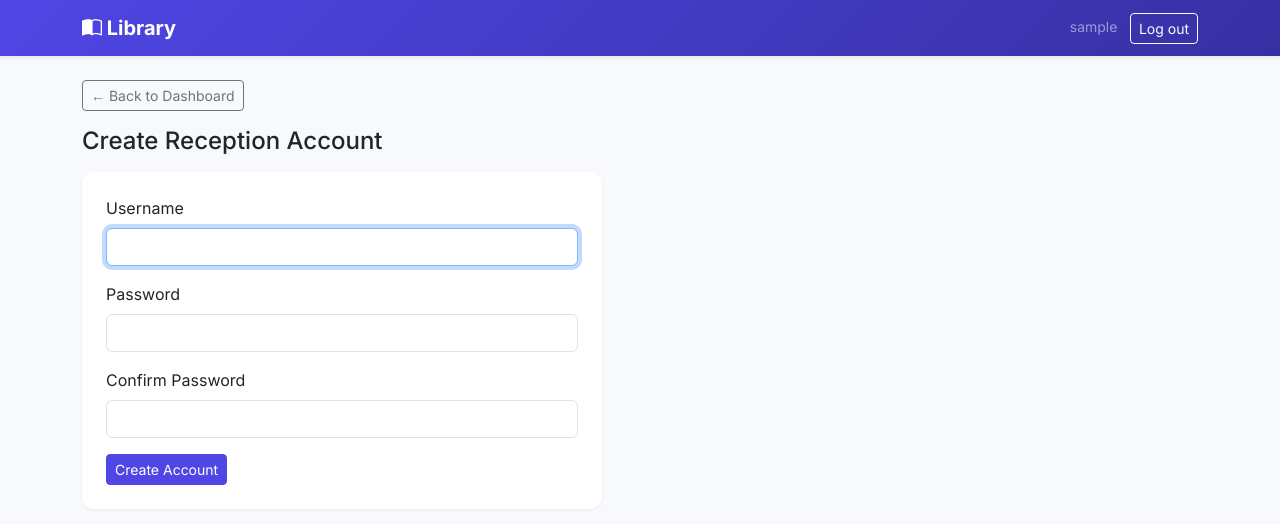
After one commit to sadad-kadery/library-management, a Django app: page /manager/create-reception/ in a window 1280 px wide. The commit adds this page. Shown: the top 524 px of the page. Run offline with Django 5.2, Linux system fonts and the light colour scheme; the visitor is signed in with stand-in values (Sample User, id 1).

Commit message:
Changing pssword feeature added and manager can create reception accounts

```diff
--- /dev/null
+++ b/circulation/templates/circulation/create_reception_account.html
@@ -0,0 +1,24 @@
+{% extends 'circulation/base.html' %}
+{% block title %}Create Reception Account{% endblock %}
+{% block content %}
+<a href="{% url 'manager_dashboard' %}" class="btn btn-outline-secondary btn-sm mb-3">&larr; Back to Dashboard</a>
+<h1 class="h4 mb-3">Create Reception Account</h1>
+<div class="card p-4" style="max-width:520px;">
+    <form method="post">
+        {% csrf_token %}
+        <div class="mb-3">
+            <label class="form-label" for="username">Username</label>
+            <input type="text" id="username" name="username" class="form-control" required autofocus>
+        </div>
+        <div class="mb-3">
+            <label class="form-label" for="password">Password</label>
+            <input type="password" id="password" name="password" class="form-control" required>
+        </div>
+        <div class="mb-3">
+            <label class="form-label" for="confirm_password">Confirm Password</label>
+            <input type="password" id="confirm_password" name="confirm_password" class="form-control" required>
+        </div>
+        <button type="submit" class="btn btn-primary btn-sm">Create Account</button>
+    </form>
+</div>
+{% endblock %}
--- a/circulation/templates/circulation/reception_dashboard.html
+++ b/circulation/templates/circulation/reception_dashboard.html
@@ -35,6 +35,12 @@
                 <a href="{% url 'manage_fines' %}" class="btn btn-primary btn-sm">Manage Fines</a>
             </div></div>
         </div>
+        <div class="col-12 col-md-4">
+            <div class="card h-100"><div class="card-body">
+                <h5 class="card-title">Change Password</h5>
+                <a href="{% url 'password_change' %}" class="btn btn-primary btn-sm">Change Password</a>
+            </div></div>
+        </div>
     </div>
 
 {% endblock %}
--- a/circulation/views.py
+++ b/circulation/views.py
@@ -5,6 +5,8 @@ from datetime import timedelta
 
 from django.contrib import messages
 from django.contrib.auth import login as auth_login
+from django.contrib.auth.models import Group, User
+from django.contrib.auth.views import PasswordChangeView
 from django.contrib.auth.decorators import login_required, user_passes_test
 from django.contrib.auth.forms import AuthenticationForm
 from django.contrib.auth.mixins import LoginRequiredMixin, UserPassesTestMixin
@@ -16,7 +18,7 @@ from django.urls import reverse_lazy
 from django.utils import timezone
 from django.utils.decorators import method_decorator
 from django.views.decorators.cache import never_cache
-from django.views.generic import ListView, CreateView, UpdateView, DeleteView
+from django.views.generic import ListView, CreateView, UpdateView, DeleteView, TemplateView
 
 from catalog.models import Item, Book, Music, Toy
 from .forms import BorrowForm, ReturnForm
@@ -223,6 +225,47 @@ def is_manager(user):
 
 
 @never_cache
+@login_required(login_url='/manager/login/')
+@user_passes_test(is_manager, login_url='/manager/login/')
+def create_reception_account(request):
+    if request.method == 'POST':
+        username = request.POST.get('username', '').strip()
+        password = request.POST.get('password', '')
+        confirm_password = request.POST.get('confirm_password', '')
+
+        if not username or not password or not confirm_password:
+            messages.error(request, "All fields are required.")
+            return redirect('create_reception_account')
+
+        if password != confirm_password:
+            messages.error(request, "Passwords do not match.")
+            return redirect('create_reception_account')
+
+        if User.objects.filter(username=username).exists():
+            messages.error(request, f"Username '{username}' is already taken.")
+            return redirect('create_reception_account')
+
+        user = User.objects.create_user(username=username, password=password)
+        reception_group, _ = Group.objects.get_or_create(name='Reception')
+        user.groups.add(reception_group)
+        messages.success(request, f"Reception account '{username}' was created.")
+        return redirect('create_reception_account')
+
+    return render(request, 'circulation/create_reception_account.html')
+
+
+@method_decorator(never_cache, name='dispatch')
+class MyPasswordChangeView(LoginRequiredMixin, PasswordChangeView):
+    template_name = 'circulation/password_change.html'
+    success_url = reverse_lazy('password_change_done')
+
+
+@method_decorator(never_cache, name='dispatch')
+class MyPasswordChangeDoneView(LoginRequiredMixin, TemplateView):
+    template_name = 'circulation/password_change_done.html'
+
+
+@never_cache
 def reception_login(request):
     if request.method == 'POST':
         form = AuthenticationForm(request, data=request.POST)
--- a/librarysystem/urls.py
+++ b/librarysystem/urls.py
@@ -30,8 +30,12 @@ urlpatterns = [
 
     path('manager/stats/borrowing/', views.stats_borrowing, name='stats_borrowing'),
     path('manager/', views.manager_dashboard, name='manager_dashboard'),
+    path('manager/create-reception/', views.create_reception_account, name='create_reception_account'),
     path('manager/stats/items/', views.stats_items, name='stats_items'),
     path('manager/stats/fines/', views.stats_fines, name='stats_fines'),
 
+    path('account/password-change/', views.MyPasswordChangeView.as_view(), name='password_change'),
+    path('account/password-change/done/', views.MyPasswordChangeDoneView.as_view(), name='password_change_done'),
+
     path('search/', views.public_search, name='public_search'),
 ]
```
Also changed, not shown: circulation/templates/circulation/manager_dashboard.html (+12 -0 lines), circulation/templates/circulation/password_change.html (added, +13 -0 lines), circulation/templates/circulation/password_change_done.html (added, +9 -0 lines).
